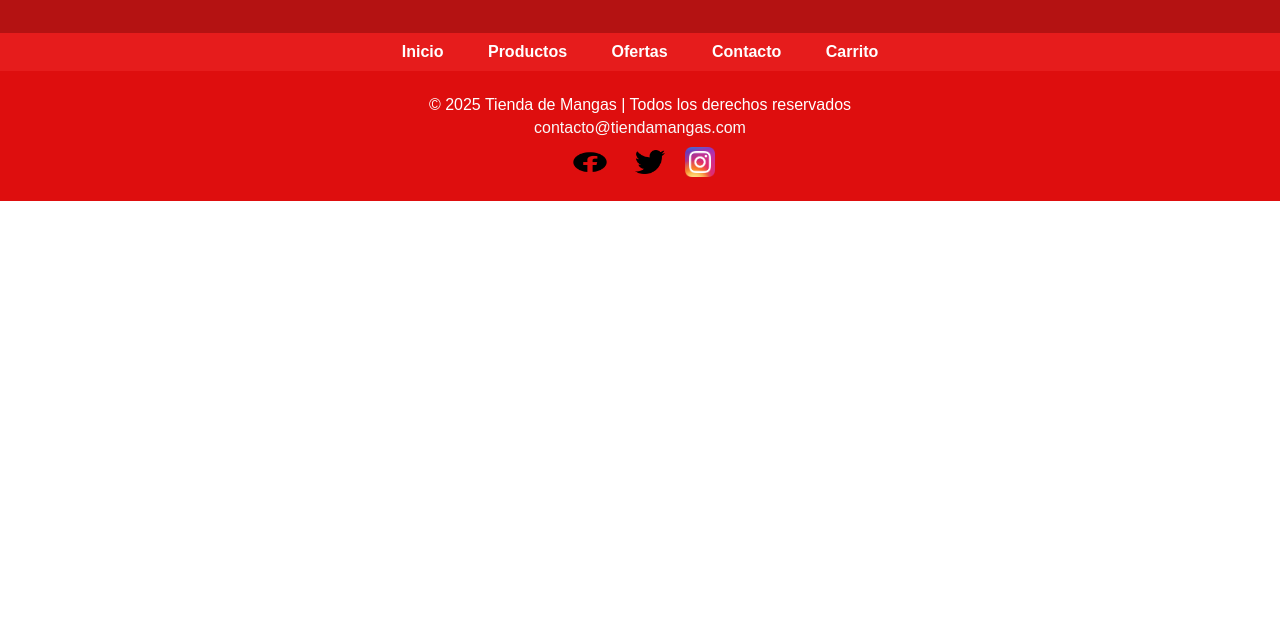
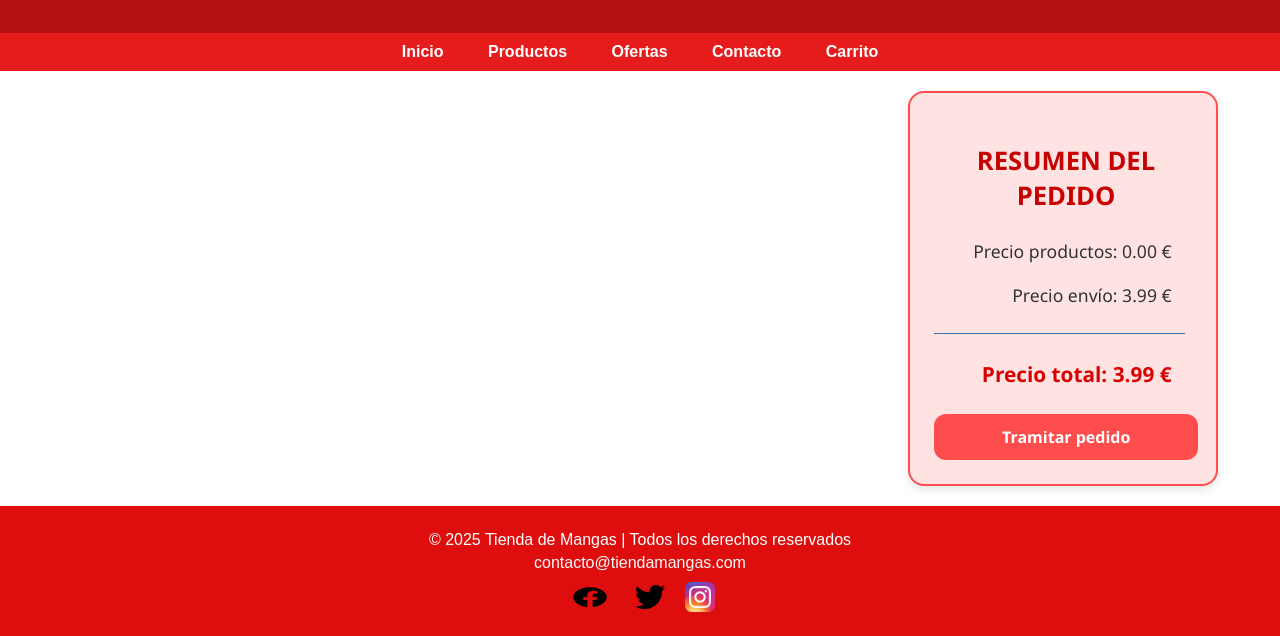
Before and after one commit to anajmnz/pr_9abril, a plain HTML site: page carrito.html in a window 1280 px wide. Shown: the part 231-867 px from the top of the page. Before the commit the page ends 800 px from the top, so only its background shows below. Drawn offline with Linux system fonts and the light colour scheme.

Commit message:
visualizar precio carrito

```diff
--- a/carrito.html
+++ b/carrito.html
@@ -24,7 +24,11 @@
         <a href="carrito.html">Carrito</a>
     </nav>
 
-    <div id="container-carrito"></div>
+    <div class="contenedor-flex">
+        <div id="container-carrito"></div>
+        <div id="container-precio-carrito"></div>
+      </div>
+
 
 
     <!-- Pie de página -->
--- a/carrito.js
+++ b/carrito.js
@@ -6,12 +6,35 @@
 
 
 
+// Recuperar el carrito
 const cart = JSON.parse(localStorage.getItem('carrito')) || [];
 
-//precio final carrito
-let precioTotal = 0;
-cart.map(cartItem => precioTotal += cartItem.precio)
-console.log(precioTotal)
+// Calcular el precio de los productos
+let precioProductos = 0;
+cart.map(cartItem => precioProductos += cartItem.precio);
+
+// Mostrar resumen de precio (productos + envío)
+function mostrarPrecioTotal(precioProductos) {
+  const precioContainer = document.getElementById("container-precio-carrito");
+
+  const precioEnvio = 3.99;
+  const precioTotal = precioProductos + precioEnvio;
+
+  precioContainer.innerHTML = `
+    <div class="box-precio-total">
+      <p class="titulo-pedido">RESUMEN DEL PEDIDO</p>
+      <p class="precio-productos">Precio productos: ${precioProductos.toFixed(2)} €</p>
+      <p class="precio-envio">Precio envío: ${precioEnvio.toFixed(2)} €</p>
+      <hr />
+      <p class="precio-total">Precio total: ${precioTotal.toFixed(2)} €</p>
+      <div id="tramitar-pedido">
+        <p class="tramitar">Tramitar pedido</p>
+      </div>
+    </div>
+  `;
+}
+
+mostrarPrecioTotal(precioProductos);
 
 //container carrito en html
 const container = document.getElementById("container-carrito");
--- a/contacto.css
+++ b/contacto.css
@@ -1,4 +1,9 @@
+body {
+    font-family: Arial, sans-serif;
+    margin: 0;
+    padding: 0;
 
+}
 
 .contact-container {
     background-color: #fff;
@@ -9,6 +14,8 @@
     box-shadow: 0 4px 8px rgba(0, 0, 0, 0.1);
     margin-top: 40px;
     margin-bottom: 40px;
+    font-family: Arial, sans-serif;
+
 }
 
 .h1Contacto{
--- a/style.css
+++ b/style.css
@@ -266,3 +266,120 @@ footer .logos {
         width: 100%; /* En pantallas pequeñas, cada oferta ocupará toda la fila */
     }
 }
+
+
+/* APARTADO CARRITO */
+#container-carrito, #container-precio_carrito {
+    display: inline-block;
+    vertical-align: top;
+    padding: 20px;
+    box-sizing: border-box;
+  }
+
+  #container-carrito {
+    width: 70%;
+    display: flex;
+    flex-wrap: wrap;
+    justify-content: center;
+}
+
+  #container-precio-carrito {
+    width: 25%;
+  }
+
+  /* div rojo con el precio total*/
+  .box-precio-total {
+    background-color: red;
+    color: white;
+    width: 100%;
+    padding: 20px;
+    border-radius: 10px;
+    text-align: center;
+    box-shadow: 0 0 10px rgba(0,0,0,0.2);
+  }
+
+
+  /* Contenedor que tiene los dos containers del carrito */
+.contenedor-flex {
+    display: flex;
+    gap: 20px;
+    padding: 20px;
+    box-sizing: border-box;
+  }
+
+  /* Contenedor del resumen del pedido */
+.box-precio-total {
+    background-color: #ffe3e3;
+    border: 2px solid #ff4d4d;
+    border-radius: 16px;
+    padding: 24px;
+    padding-right: 18px;
+    width: 100%;
+    box-shadow: 0 4px 10px rgba(0, 0, 0, 0.1);
+    color: #333;
+    box-sizing: border-box;
+    display: flex;
+    flex-direction: column;
+    align-items: right;
+    gap: 12px;
+    font-family: 'Segoe UI', Tahoma, Geneva, Verdana, sans-serif;
+  }
+
+  /* Título del resumen */
+  .titulo-pedido {
+    font-size: 1.6rem;
+    font-weight: bold;
+    color: #c70000;
+    margin-bottom: 10px;
+    text-align: center;
+  }
+
+
+  /* Detalles de precios */
+  .precio-productos,
+  .precio-envio,
+  .precio-total {
+    font-size: 1.1rem;
+    margin: 4px 0;
+    text-align: right;
+    margin-right: 10%;
+  }
+
+  /* Precio total con más énfasis */
+  .precio-total {
+    font-weight: bold;
+    font-size: 1.3rem;
+    color: #d80000;
+    text-align: right;
+  }
+
+  /* Línea divisoria */
+  .box-precio-total hr {
+    width: 95%;
+    border: none;
+    border-top: 2px  #fff;
+    margin: 10px 0;
+  }
+
+  /* Botón tramitar */
+  #tramitar-pedido {
+    background-color: #ff4d4d;
+    color: white;
+    padding: 12px 20px;
+    margin-top: 10px;
+    border-radius: 12px;
+    cursor: pointer;
+    transition: background-color 0.3s ease;
+    text-align: center;
+    width: 85%;
+  }
+
+  #tramitar-pedido:hover {
+    background-color: #e60000;
+  }
+
+  .tramitar {
+    margin: 0;
+    font-weight: bold;
+    font-size: 1rem;
+  }
```
